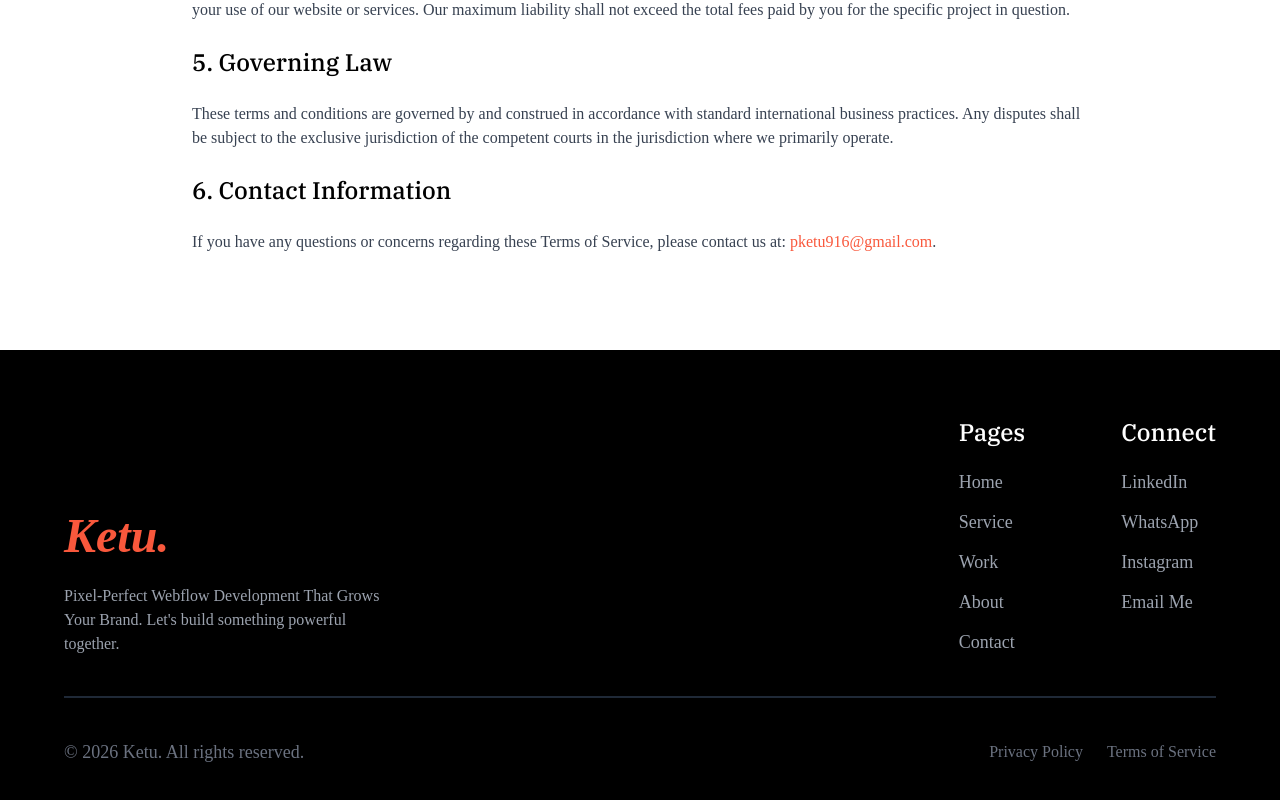
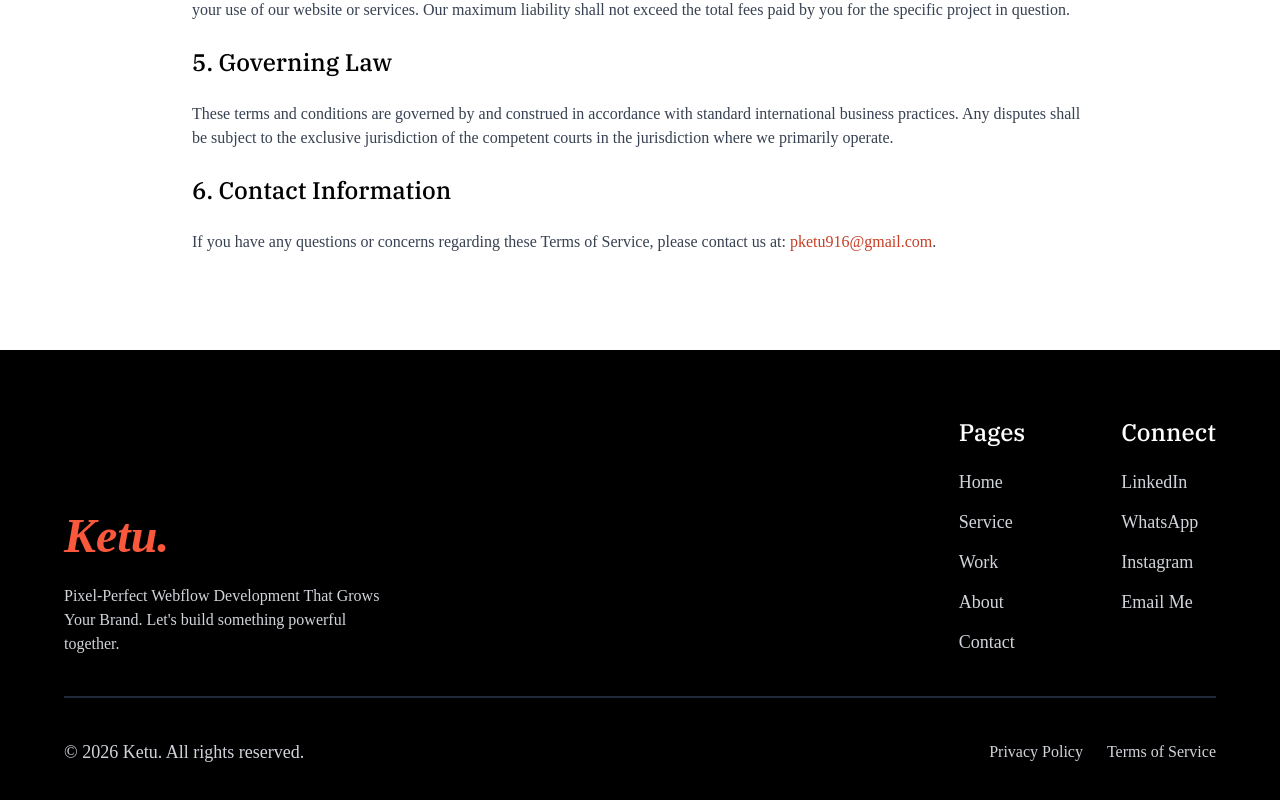
Before and after one commit to Pketu916/portfilio-new, a React (Vite) app: page /terms-of-service in a window 1280 px wide. Shown: the part 954-1754 px from the top of the page. Built offline with nearby package versions, Linux system fonts and the light colour scheme.

Commit message:
performance

```diff
--- a/src/components/common/Footer.jsx
+++ b/src/components/common/Footer.jsx
@@ -12,7 +12,7 @@ const Footer = () => {
                         <Link to="/" className="text-5xl font-bold italic text-color-primary">
                             Ketu.
                         </Link>
-                        <p className="max-w-xs text-gray-400 mt-2">
+                        <p className="max-w-xs text-gray-300 mt-2">
                             Pixel-Perfect Webflow Development That Grows Your Brand. Let's build something powerful together.
                         </p>
                     </div>
@@ -20,19 +20,19 @@ const Footer = () => {
                     {/* Links */}
                     <div className="flex flex-col md:flex-row gap-12 md:gap-24">
                         <div className="flex flex-col gap-3">
-                            <h4 className="text-2xl font-bold mb-2 text-white">Pages</h4>
-                            <Link to="/" className="text-lg text-gray-400 hover:text-color-primary transition-colors">Home</Link>
-                            <Link to="/service" className="text-lg text-gray-400 hover:text-color-primary transition-colors">Service</Link>
-                            <Link to="/work" className="text-lg text-gray-400 hover:text-color-primary transition-colors">Work</Link>
-                            <Link to="/about" className="text-lg text-gray-400 hover:text-color-primary transition-colors">About</Link>
-                            <Link to="/contact" className="text-lg text-gray-400 hover:text-color-primary transition-colors">Contact</Link>
+                            <h2 className="text-2xl font-bold mb-2 text-white">Pages</h2>
+                            <Link to="/" className="text-lg text-gray-300 hover:text-color-primary transition-colors focus-ring">Home</Link>
+                            <Link to="/service" className="text-lg text-gray-300 hover:text-color-primary transition-colors focus-ring">Service</Link>
+                            <Link to="/work" className="text-lg text-gray-300 hover:text-color-primary transition-colors focus-ring">Work</Link>
+                            <Link to="/about" className="text-lg text-gray-300 hover:text-color-primary transition-colors focus-ring">About</Link>
+                            <Link to="/contact" className="text-lg text-gray-300 hover:text-color-primary transition-colors focus-ring">Contact</Link>
                         </div>
                         <div className="flex flex-col gap-3">
-                            <h4 className="text-2xl font-bold mb-2 text-white">Connect</h4>
-                            <a href="https://www.linkedin.com/in/ketu-patel-b9a104232/" target="_blank" rel="noopener noreferrer" className="text-lg text-gray-400 hover:text-color-primary transition-colors">LinkedIn</a>
-                            <a href="https://wa.me/919265650606?text=Hi%20Ketu%2C%20I%E2%80%99d%20like%20to%20discuss%20a%20website%20project%20with%20you." target="_blank" rel="noopener noreferrer" className="text-lg text-gray-400 hover:text-color-primary transition-colors">WhatsApp</a>
-                            <a href="https://www.instagram.com/k2__patel_/" target="_blank" rel="noopener noreferrer" className="text-lg text-gray-400 hover:text-color-primary transition-colors">Instagram</a>
-                            <a href="mailto:pketu916@gmail.com" className="text-lg text-gray-400 hover:text-color-primary transition-colors">Email Me</a>
+                            <h2 className="text-2xl font-bold mb-2 text-white">Connect</h2>
+                            <a href="https://www.linkedin.com/in/ketu-patel-b9a104232/" target="_blank" rel="noopener noreferrer" className="text-lg text-gray-300 hover:text-color-primary transition-colors focus-ring">LinkedIn</a>
+                            <a href="https://wa.me/919265650606?text=Hi%20Ketu%2C%20I%E2%80%99d%20like%20to%20discuss%20a%20website%20project%20with%20you." target="_blank" rel="noopener noreferrer" className="text-lg text-gray-300 hover:text-color-primary transition-colors focus-ring">WhatsApp</a>
+                            <a href="https://www.instagram.com/k2__patel_/" target="_blank" rel="noopener noreferrer" className="text-lg text-gray-300 hover:text-color-primary transition-colors focus-ring">Instagram</a>
+                            <a href="mailto:pketu916@gmail.com" className="text-lg text-gray-300 hover:text-color-primary transition-colors focus-ring">Email Me</a>
                         </div>
                     </div>
                 </div>
@@ -40,11 +40,11 @@ const Footer = () => {
                 <div className="w-full h-[2px] bg-gray-800 my-10"></div>
 
                 {/* Copyright */}
-                <div className="flex flex-col md:flex-row justify-between items-center gap-4 text-gray-500">
+                <div className="flex flex-col md:flex-row justify-between items-center gap-4 text-gray-300">
                     <p className="text-lg">&copy; {new Date().getFullYear()} Ketu. All rights reserved.</p>
                     <div className="flex gap-6">
-                        <Link to="/privacy-policy" className="hover:text-white transition-colors">Privacy Policy</Link>
-                        <Link to="/terms-of-service" className="hover:text-white transition-colors">Terms of Service</Link>
+                        <Link to="/privacy-policy" className="hover:text-white transition-colors focus-ring">Privacy Policy</Link>
+                        <Link to="/terms-of-service" className="hover:text-white transition-colors focus-ring">Terms of Service</Link>
                     </div>
                 </div>
             </Container>
--- a/src/components/home/Services.jsx
+++ b/src/components/home/Services.jsx
@@ -100,7 +100,7 @@ const Services = () => {
                                     style={{ zIndex: index + 10 }}
                                 >
                                     <div className="w-full self-center">
-                                        <span className="text-color-primary font-bold text-xl md:mb-2 block">0{index + 1}</span>
+                                        <span className="text-color-primary-accessible font-bold text-xl md:mb-2 block">0{index + 1}</span>
                                         <h3 className="text-[clamp(1.5rem,3vw,2.5rem)] font-bold mb-2 md:mb-4 leading-tight">{service.title}</h3>
                                         <p className="text-base md:text-lg opacity-80 mb-4 md:mb-6 border-b-2 pb-4">{service.subtitle}</p>
                                         <ul className="space-y-2 md:space-y-3">
--- a/src/components/home/ValueProposition.jsx
+++ b/src/components/home/ValueProposition.jsx
@@ -40,7 +40,7 @@ const ValueProposition = () => {
             <Container>
                 <div className="w-full">
                     <h2 className="text-[clamp(2.5rem,5vw,4rem)] mb-12 font-bold leading-[1.1] max-w-[1000px]">
-                        Your website is more than design - <br />
+                        Your website is more than design  <br />
                         <span className="text-color-primary italic">It’s your brand’s digital identity.</span>
                     </h2>
                 </div>
@@ -57,7 +57,7 @@ const ValueProposition = () => {
                         <li
                             key={index}
                             ref={el => listRefs.current[index] = el}
-                            className="group relative overflow-hidden text-[clamp(1.25rem,3vw,1.75rem)] border-b cursor-pointer hover:bg-color-primary hover:text-white transition-all duration-300 w-full"
+                            className="group relative overflow-hidden text-[clamp(1.25rem,3vw,1.75rem)] border-b cursor-pointer hover:bg-color-primary hover:text-on-primary transition-all duration-300 w-full focus-ring"
                         >
                             <Container>
                                 <div className="py-6 flex items-center gap-4 group-hover:opacity-0 transition-opacity duration-300 w-full">
--- a/src/index.css
+++ b/src/index.css
@@ -6,6 +6,7 @@
 :root {
   /* Colors */
   --color-primary: #F9583C;
+  --color-primary-accessible: #C73E24;
   --color-white: #ffffff;
   --color-dark: #1a1a1a;
   --color-gray-light: #f4f4f4;
@@ -73,8 +74,16 @@ body {
     color: var(--color-primary);
   }
 
+  .text-color-primary-accessible {
+    color: var(--color-primary-accessible);
+  }
+
   .bg-color-primary {
     background-color: var(--color-primary);
+  }
+
+  .text-on-primary {
+    color: var(--color-dark);
   }
 
   .button-shadow {
@@ -109,6 +118,11 @@ body {
     scrollbar-width: none;
     /* Firefox */
   }
+
+  .focus-ring:focus-visible {
+    outline: 2px solid var(--color-dark);
+    outline-offset: 2px;
+  }
 }
 
 /* GSAP Specific Styles */
--- a/src/pages/About.jsx
+++ b/src/pages/About.jsx
@@ -92,7 +92,7 @@ const About = () => {
                                     "Collaboration builds long-term success"
                                 ].map((belief, index) => (
                                     <li key={index} className="flex items-center gap-4 text-lg md:text-xl font-medium">
-                                        <div className="w-8 h-8 rounded-full bg-color-primary text-white flex items-center justify-center flex-shrink-0">
+                                        <div className="w-8 h-8 rounded-full bg-color-primary text-on-primary flex items-center justify-center flex-shrink-0">
                                             <svg className="w-4 h-4" fill="none" viewBox="0 0 24 24" stroke="currentColor">
                                                 <path strokeLinecap="round" strokeLinejoin="round" strokeWidth={3} d="M5 13l4 4L19 7" />
                                             </svg>
--- a/src/pages/PrivacyPolicy.jsx
+++ b/src/pages/PrivacyPolicy.jsx
@@ -53,7 +53,7 @@ const PrivacyPolicy = () => {
 
                         <h2 className="text-2xl font-bold text-black mt-8 mb-4">5. Contact Us</h2>
                         <p>
-                            If you have questions about this Privacy Policy, please contact us at: <a href="mailto:pketu916@gmail.com" className="text-color-primary hover:underline">pketu916@gmail.com</a>.
+                            If you have questions about this Privacy Policy, please contact us at: <a href="mailto:pketu916@gmail.com" className="text-color-primary-accessible hover:underline focus-ring">pketu916@gmail.com</a>.
                         </p>
                     </div>
                 </div>
--- a/src/pages/TermsOfService.jsx
+++ b/src/pages/TermsOfService.jsx
@@ -53,7 +53,7 @@ const TermsOfService = () => {
 
                         <h2 className="text-2xl font-bold text-black mt-8 mb-4">6. Contact Information</h2>
                         <p>
-                            If you have any questions or concerns regarding these Terms of Service, please contact us at: <a href="mailto:pketu916@gmail.com" className="text-color-primary hover:underline">pketu916@gmail.com</a>.
+                            If you have any questions or concerns regarding these Terms of Service, please contact us at: <a href="mailto:pketu916@gmail.com" className="text-color-primary-accessible hover:underline focus-ring">pketu916@gmail.com</a>.
                         </p>
                     </div>
                 </div>
```
Also changed, not shown: src/components/common/Button.jsx (+8 -3 lines), src/components/common/Navbar.jsx (+12 -6 lines), src/components/home/Projects.jsx (+9 -4 lines), src/components/home/WebflowInfo.jsx (+5 -5 lines), src/components/home/WhyChooseMe.jsx (+6 -6 lines).
